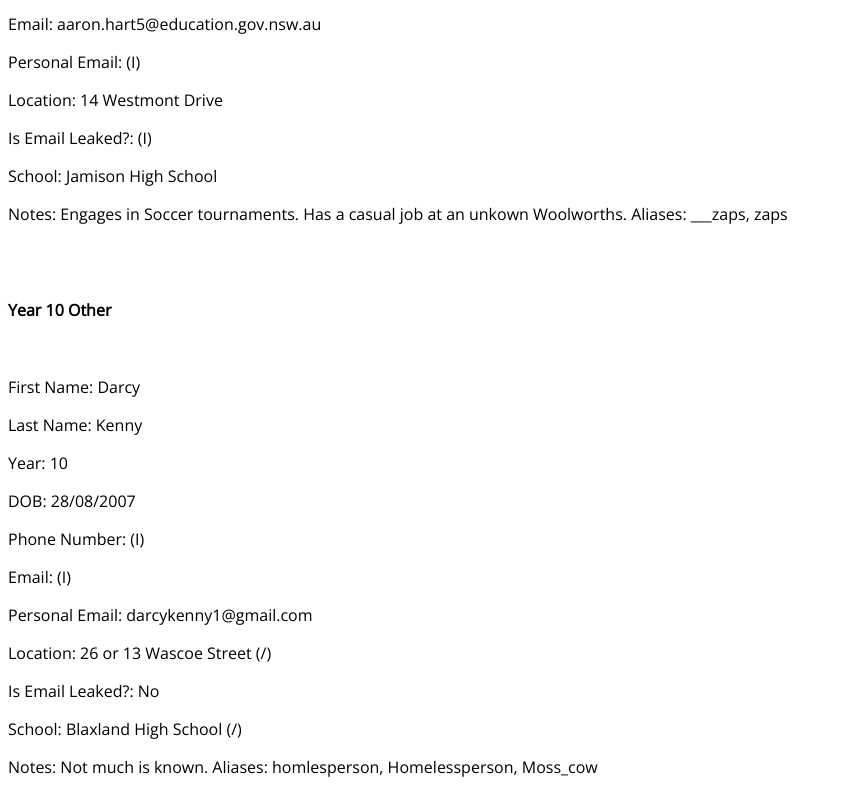
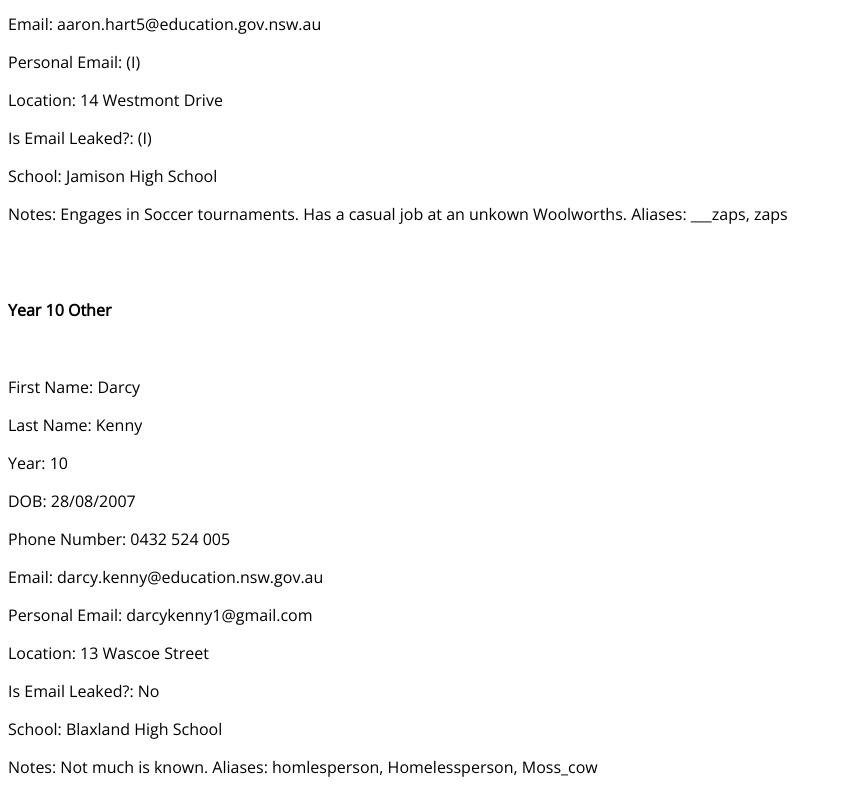
Before and after one commit to AstroKepler/rpsidb.github.io, a plain HTML site: page $57987574573498774343/rpsidb.html in a window 1280 px wide. Shown: the part 3838-4632 px from the top of the page, without its empty margins (0-842 px from the left). Drawn offline with nearby package versions, Linux system fonts and the light colour scheme.

Commit message:
Update rpsidb.html

```diff
--- a/$57987574573498774343/rpsidb.html
+++ b/$57987574573498774343/rpsidb.html
@@ -140,12 +140,12 @@
       <p>Last Name: Kenny</p>
       <p>Year: 10</p>
       <p>DOB: 28/08/2007</p>
-      <p>Phone Number: (I)</p>
-      <p>Email: (I)</p>
+      <p>Phone Number: 0432 524 005</p>
+      <p>Email: darcy.kenny@education.nsw.gov.au</p>
       <p>Personal Email: darcykenny1@gmail.com </p>
-      <p>Location: 26 or 13 Wascoe Street (/)</p>
+      <p>Location: 13 Wascoe Street</p>
       <p>Is Email Leaked?: No</p>
-      <p>School: Blaxland High School (/) </p>
+      <p>School: Blaxland High School</p>
       <p>Notes: Not much is known. Aliases: homlesperson, Homelessperson, Moss_cow</p>
     </div>
 
```
